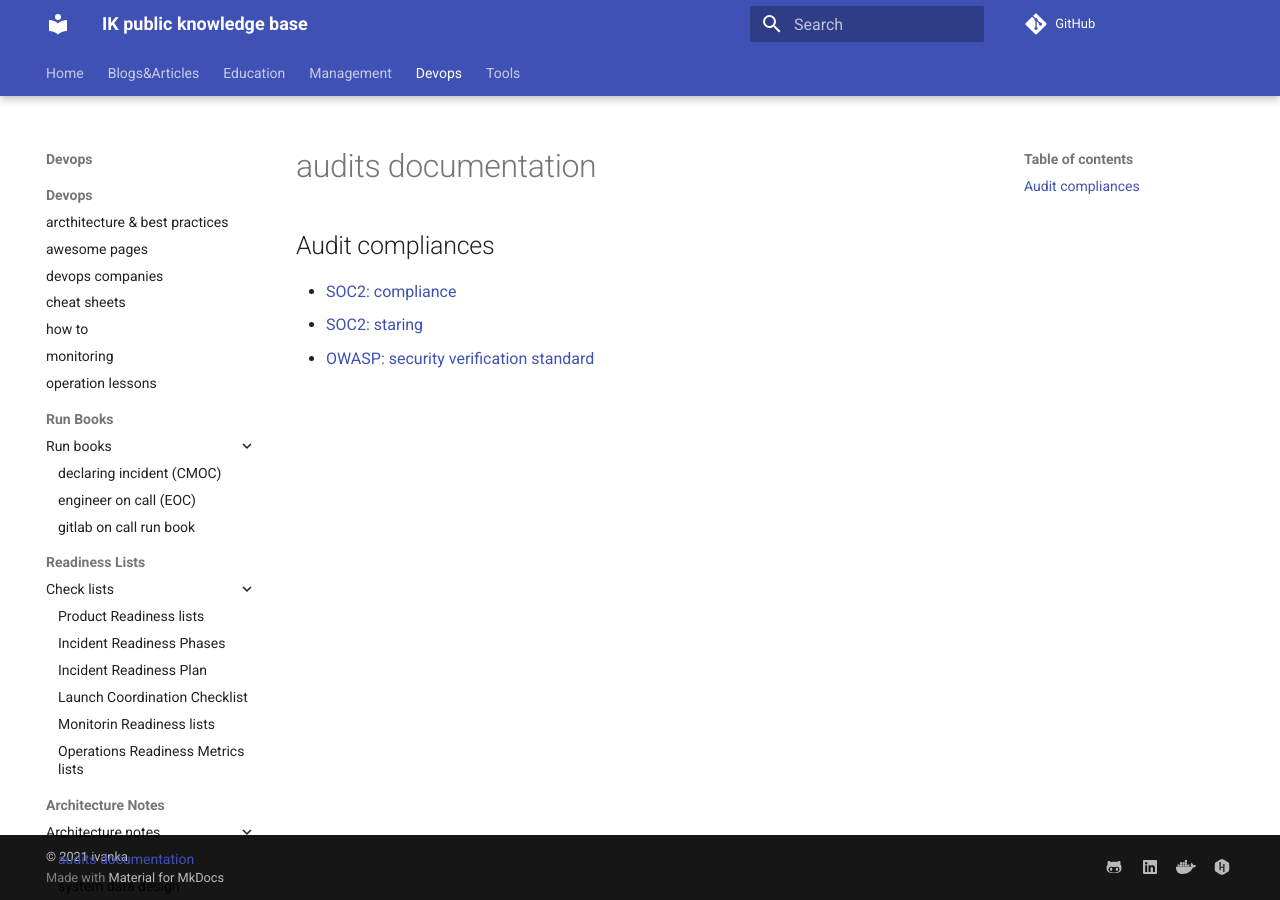
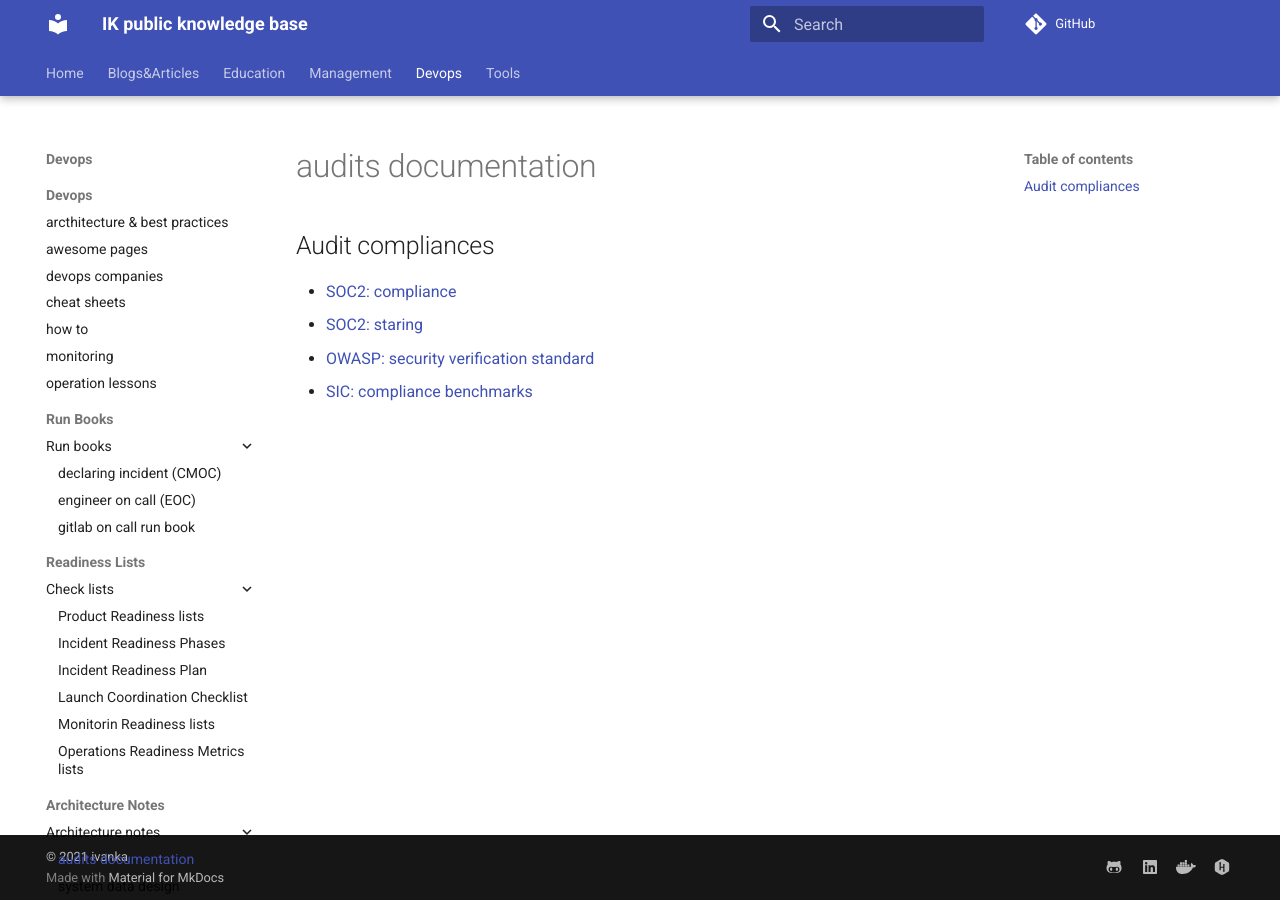
Before and after one commit to ivankatliarchuk/knowledge-base, an MkDocs documentation site: the page built from docs/devops/architecture-notes/audits.md, in a window 1280 px wide. Built offline with MkDocs 1.6.1 and Material for MkDocs 9.7.7, drawn with Linux system fonts in a browser that asks for light colours; comment, search, counter and statistics services are not loaded.

Commit message:
updated audits

```diff
--- a/docs/devops/architecture-notes/audits.md
+++ b/docs/devops/architecture-notes/audits.md
@@ -13,3 +13,4 @@ published: true
 - [SOC2: compliance](https://www.imperva.com/learn/data-security/soc-2-compliance)
 - [SOC2: staring](https://latacora.micro.blog/2020/03/12/the-soc-starting.html)
 - [OWASP: security verification standard](https://owasp-aasvs.readthedocs.io/en/latest/)
+- [SIC: compliance benchmarks](https://www.cisecurity.org/cis-benchmarks/)
```
